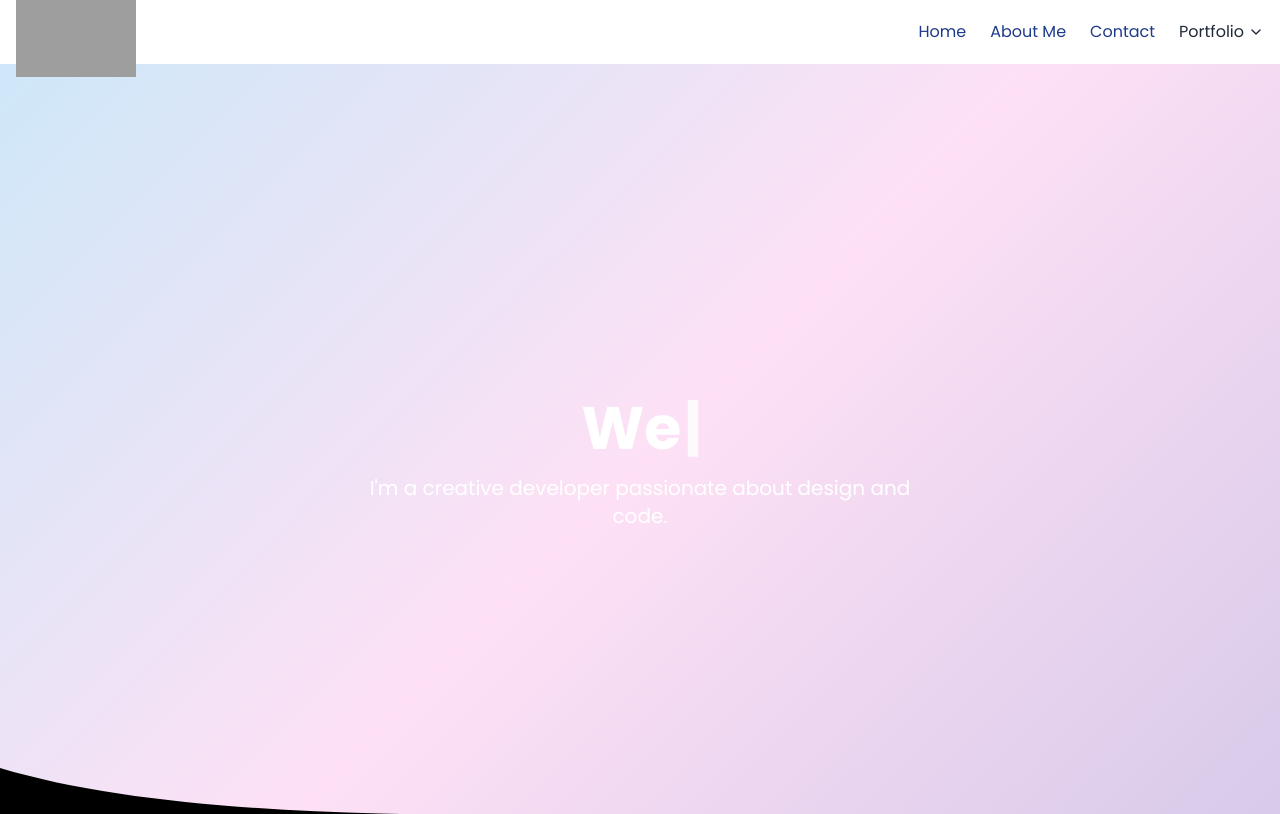
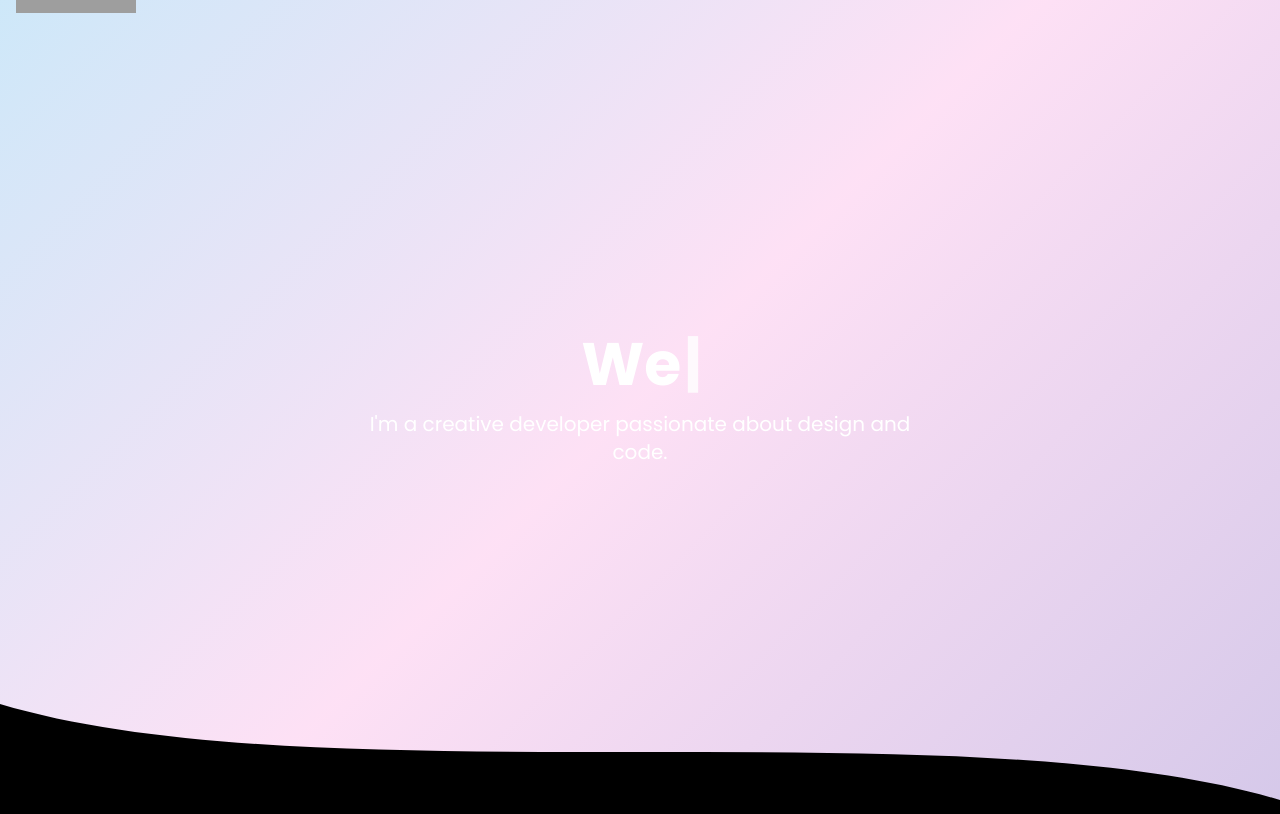
Before and after one commit to DeanYtest/design-showcase, a Next.js app: page / in a window 1280 px wide. Shown: the top 814 px of the page. Built offline with nearby package versions, Linux system fonts and the light colour scheme; grey boxes are pictures that could not be loaded.

Commit message:
fix:navbar

```diff
--- a/components/ui/Navbar.tsx
+++ b/components/ui/Navbar.tsx
@@ -1,7 +1,7 @@
 // components/ui/Navbar.tsx
 'use client';
 
-import { useState, useRef } from 'react';
+import { useState, useRef, useEffect } from 'react';
 import Link from 'next/link';
 import Image from 'next/image';
 import { ChevronDown } from 'lucide-react';
@@ -22,8 +22,23 @@ const portfolioLinks = [
 
 export default function Navbar() {
   const [open, setOpen] = useState(false);
-  // 用來存關閉的定時器
+  const [visible, setVisible] = useState(false);
   const closeTimeout = useRef<ReturnType<typeof setTimeout> | null>(null);
+  const prevY = useRef<number>(0);
+
+  // show/hide on mouse move
+  useEffect(() => {
+    const handleMouseMove = (e: MouseEvent) => {
+      if (e.clientY < prevY.current) {
+        setVisible(true);
+      } else {
+        setVisible(false);
+      }
+      prevY.current = e.clientY;
+    };
+    window.addEventListener('mousemove', handleMouseMove);
+    return () => window.removeEventListener('mousemove', handleMouseMove);
+  }, []);
 
   const handleMouseEnter = () => {
     if (closeTimeout.current) {
@@ -34,14 +49,18 @@ export default function Navbar() {
   };
 
   const handleMouseLeave = () => {
-    // 滑鼠離開後 300ms 再關閉
-    closeTimeout.current = setTimeout(() => {
-      setOpen(false);
-    }, 300);
+    closeTimeout.current = setTimeout(() => setOpen(false), 300);
   };
 
   return (
-    <header className="sticky top-0 w-full bg-white bg-opacity-80 backdrop-blur-md z-50">
+    <header
+      className={`
+        fixed top-0 left-0 w-full z-50
+        bg-white bg-opacity-80 backdrop-blur-md
+        transform transition-transform duration-300
+        ${visible ? 'translate-y-0' : '-translate-y-full'}
+      `}
+    >
       <div className="container mx-auto px-4 flex justify-between items-center h-16">
         {/* Logo */}
         <Link href="/" passHref>
```
